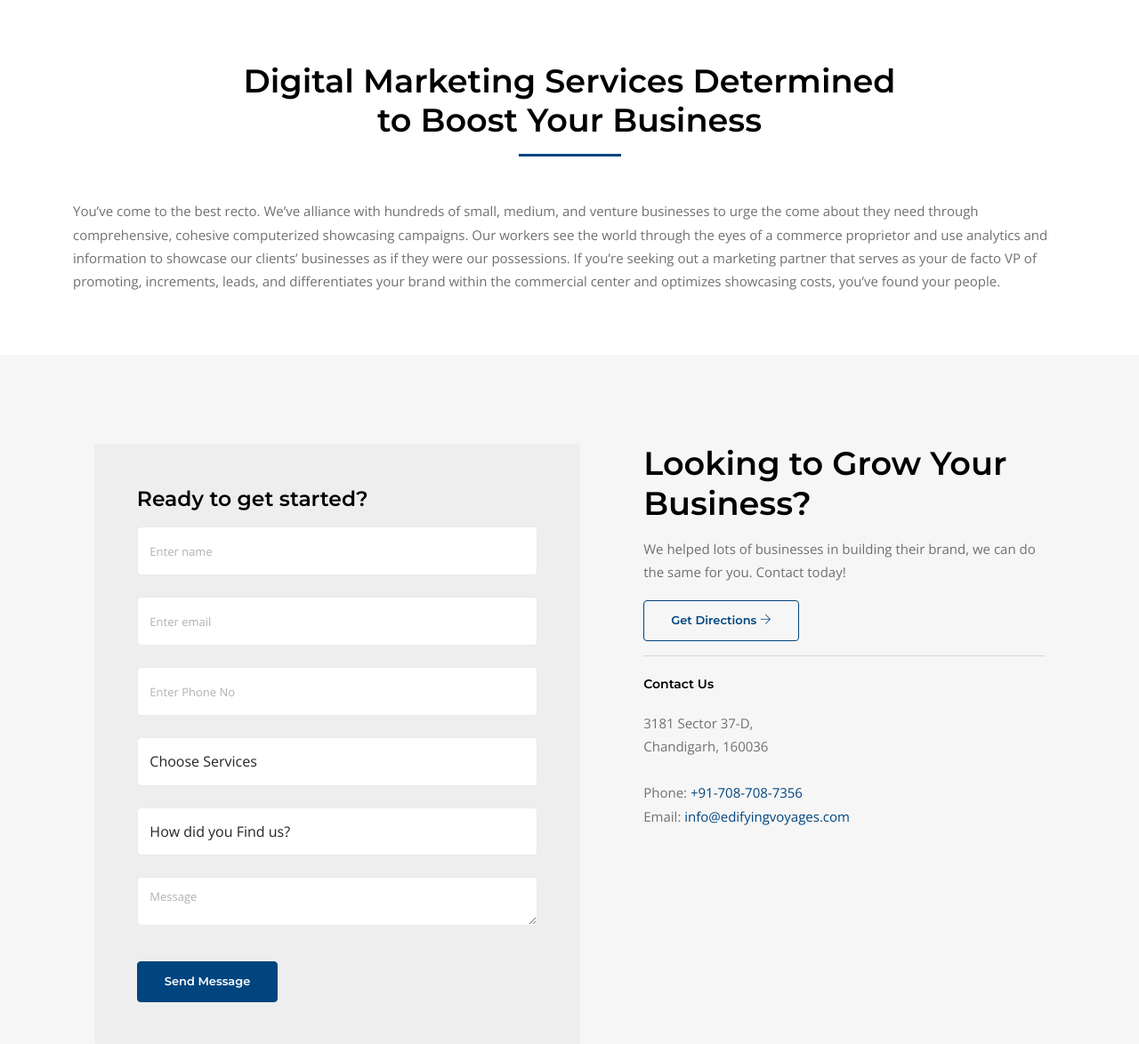
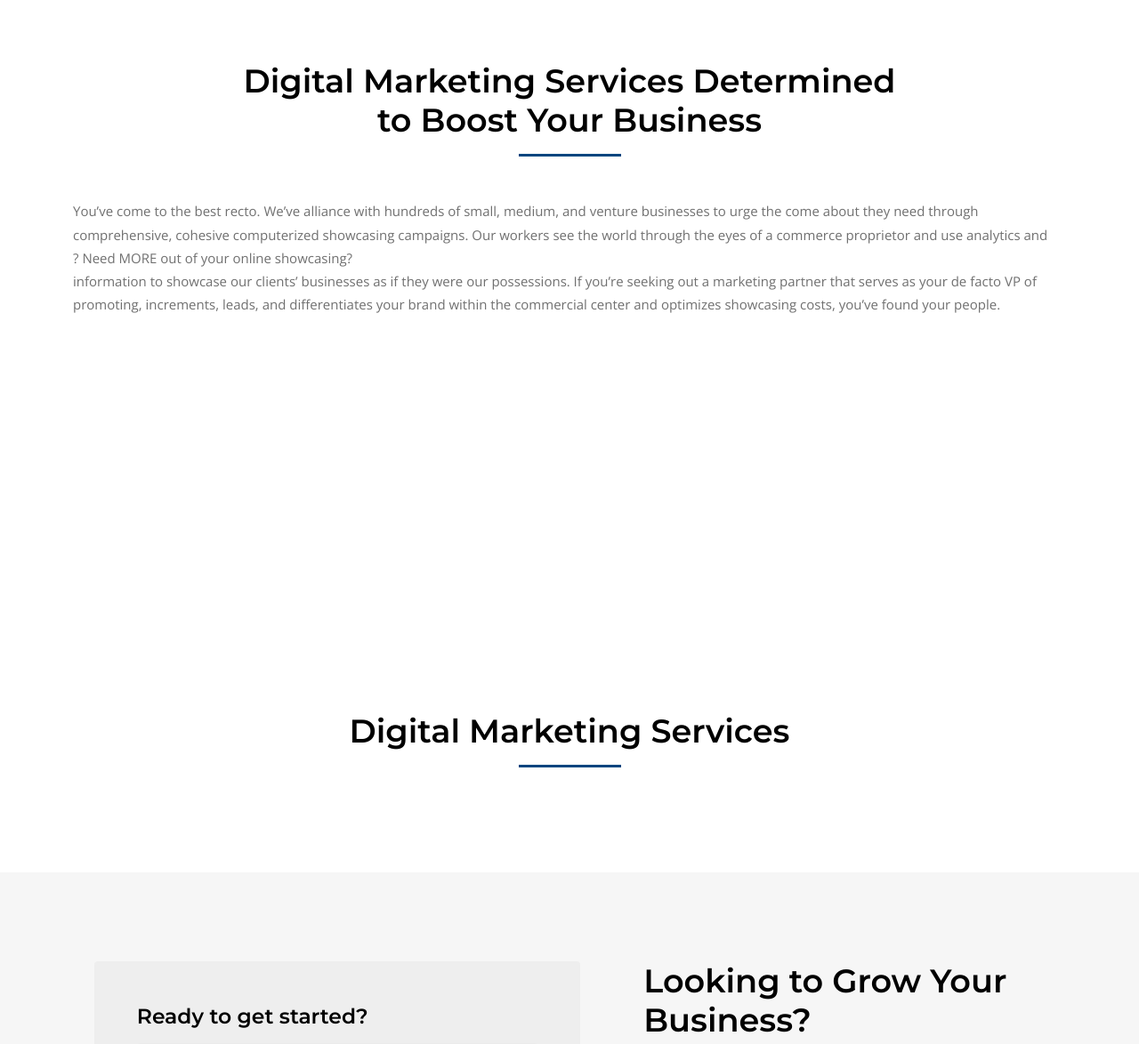
Before and after one commit to tarunwadhwawins/Edifyingvoyagesnew, a PHP site: page /Dits-Website/about in a window 1280 px wide. Shown: the part 1606-2780 px from the top of the page at 89% size. Run offline with PHP 8.4, Linux system fonts and the light colour scheme; data comes from the database, SQL or seed files in the repository; style sheets or scripts are compiled from the project's sources.

Commit message:
ui changes merged

```diff
--- a/about.php
+++ b/about.php
@@ -95,6 +95,14 @@
                 <div class="col-md-12">
                     <div class="business-desc">
                           <div class="business-content"><p>You’ve come to the best recto. We’ve alliance with hundreds of small, medium, and venture businesses to urge the come about they need through comprehensive, cohesive computerized showcasing campaigns. Our workers see the world through the eyes of a commerce proprietor and use analytics and</p></div>
+                          <div class="business-wrapper">
+                             <div class="business-container">
+                                <span class="icon">?</span>
+                               <label>Need MORE out of your online showcasing?</label>
+                             </div>
+                             <div class="business-image">
+                             </div>
+                          </div>
                           <div class="business-content"><p>information to showcase our clients’ businesses as if they were our possessions. If you’re seeking out a marketing partner that serves as your de facto VP of promoting, increments, leads, and differentiates your brand within the commercial center and optimizes showcasing costs, you’ve found your people.</p></div>
                     </div>
                 </div>
@@ -102,54 +110,36 @@
         </div>
     </section>
     <!---->
-    <!-- <section class="client-section ptb-100" style="background: url('assets/images/client-bg.png')no-repeat center center / cover">
+    <section class="how-its-done ptb-100">
         <div class="container">
-            <div class="row">
-                <div class="col-md-6 col-lg-6">
-                    <div class="client-heading-wrap">
-                        <h3>Who are Happy With Services and Work</h3>
-                    </div>
-                </div>
-                <div class="col-md-6 col-lg-6">
-                    <div class="client-para">
-                        <p>Seamlessly administrate synergistic growth strategies and collaborative markets. Globally
-                            empower inexpensive infomediaries after sustainable mindshare. Phosfluorescently brand
-                            professional collaboration and idea-sharing without principle-centered interfaces. </p>
-                    </div>
-                </div>
-            </div>
-            <div class="row align-items-center justify-content-center mb-4">
-                <div class="col-md-10 col-lg-9">
-                    <div class="owl-carousel owl-theme clients-carousel dot-indicator client-logo-wrap">
-                        <div class="item single-client">
-                            <img src="assets/images/clients-logo-04.png" alt="client logo" class="client-img">
-                        </div>
-                        <div class="item single-client">
-                            <img src="assets/images/clients-logo-04.png" alt="client logo" class="client-img">
-                        </div>
-                        <div class="item single-client">
-                            <img src="assets/images/clients-logo-04.png" alt="client logo" class="client-img">
-                        </div>
-                        <div class="item single-client">
-                            <img src="assets/images/clients-logo-04.png" alt="client logo" class="client-img">
-                        </div>
-                        <div class="item single-client">
-                            <img src="assets/images/clients-logo-04.png" alt="client logo" class="client-img">
-                        </div>
-                        <div class="item single-client">
-                            <img src="assets/images/clients-logo-04.png" alt="client logo" class="client-img">
-                        </div>
-                        <div class="item single-client">
-                            <img src="assets/images/clients-logo-04.png" alt="client logo" class="client-img">
-                        </div>
-                        <div class="item single-client">
-                            <img src="assets/images/clients-logo-04.png" alt="client logo" class="client-img">
-                        </div>
+            <div class="row justify-content-center">
+                <div class="col-md-12">
+                    <div class="done-desc text-center">
+                        <h3 class="text-white">HOW IT’S DONE</h3>
+                        <p class="text-white">Our Digital Marketing Team Believes In </br> Driving Results</p>
                     </div>
                 </div>
             </div>
         </div>
-    </section> -->
+    </section>
+    <!---->
+    <section class="digital-marketing ptb-70">
+        <div class="container">
+            <div class="row justify-content-center">
+            <div class="col-md-8">
+                    <div class="section-heading text-center mb-5">
+                        <h2>Digital Marketing Services</h2>
+                        <span class="animate-border me-auto ms-auto mb-4"></span>
+                    </div>
+                </div>
+                <div class="col-md-12">
+                    <div class="digital-desc">
+
+                    </div>
+                </div>
+            </div>
+        </div>
+    </section>
     <!---->
     <?php include_once('common/consulting-section.php'); ?>
 </div>
--- a/assets/css/style.css
+++ b/assets/css/style.css
@@ -862,8 +862,51 @@
   justify-content: center;
   height: 100%;
 }
+<<<<<<< Updated upstream
 @media (max-width: 991px) {
   .customer-base .customer-base-desc {
     margin: 30px 0 0;
   }
+=======
+
+.digital-business .business-desc {
+  display: flex;
+  align-items: center;
+  justify-content: center;
 }
+.digital-business .business-desc .business-wrapper {
+  margin: 0 85px;
+}
+.digital-business .business-desc .business-wrapper .business-container {
+  background: linear-gradient(180deg, #0D78B4 0%, #4BABE1 48.96%, #529EC8 100%);
+  border-radius: 14.2222px;
+  width: 256px;
+  height: 256px;
+  align-items: center;
+  display: flex;
+  justify-content: center;
+  flex-direction: column;
+}
+.digital-business .business-desc .business-wrapper .business-container .icon {
+  font-size: 80px;
+  line-height: 80px;
+  text-align: center;
+  color: #FFFFFF;
+  margin: 0 0 22px 0;
+}
+.digital-business .business-desc .business-wrapper .business-container label {
+  font-weight: 600;
+  font-size: 26.1988px;
+  line-height: 32px;
+  text-align: center;
+  color: #FFFFFF;
+}
+.how-its-done {
+  background-image: url(../images/marketing-team.jpg);
+  background-repeat: no-repeat;
+  background-size: cover;
+}
+.how-its-done .done-desc p {
+  font-size: 24px;
+>>>>>>> Stashed changes
+}
--- a/scss/style.scss
+++ b/scss/style.scss
@@ -1023,9 +1023,11 @@
 .customer-base {
     .customer-base-img {
         position: relative;
-        img{
-         width:100%;
+
+        img {
+            width: 100%;
         }
+
         .customer-base-content {
             background: linear-gradient(180deg, #0D78B4 0%, #4BABE1 48.96%, #529EC8 100%);
             box-shadow: 0px 0px 10px -1px rgba(0, 0, 0, 0.19);
@@ -1048,6 +1050,7 @@
             }
         }
     }
+
     .customer-base-desc {
         display: flex;
         flex-direction: column;
@@ -1058,3 +1061,59 @@
         }
     }
 }
+
+.digital-business {
+    .business-desc {
+        display: flex;
+        align-items: center;
+        justify-content: center;
+
+        .business-content {}
+
+        .business-wrapper {
+            margin: 0 85px;
+
+            .business-container {
+                background: linear-gradient(180deg, #0D78B4 0%, #4BABE1 48.96%, #529EC8 100%);
+                border-radius: 14.2222px;
+                width: 256px;
+                height: 256px;
+                align-items: center;
+                display: flex;
+                justify-content: center;
+                flex-direction: column;
+
+                .icon {
+                    font-size: 80px;
+                    line-height: 80px;
+                    text-align: center;
+                    color: #FFFFFF;
+                    margin: 0 0 22px 0;
+                }
+
+                label {
+                    font-weight: 600;
+                    font-size: 26.1988px;
+                    line-height: 32px;
+                    text-align: center;
+                    color: #FFFFFF;
+                }
+            }
+
+            .business-image {}
+
+        }
+
+    }
+}
+
+.how-its-done {
+    background-image: url(../images/marketing-team.jpg);
+    background-repeat: no-repeat;
+    background-size: cover;
+    .done-desc {
+        p {
+          font-size:24px;
+        }
+    }
+}
```
